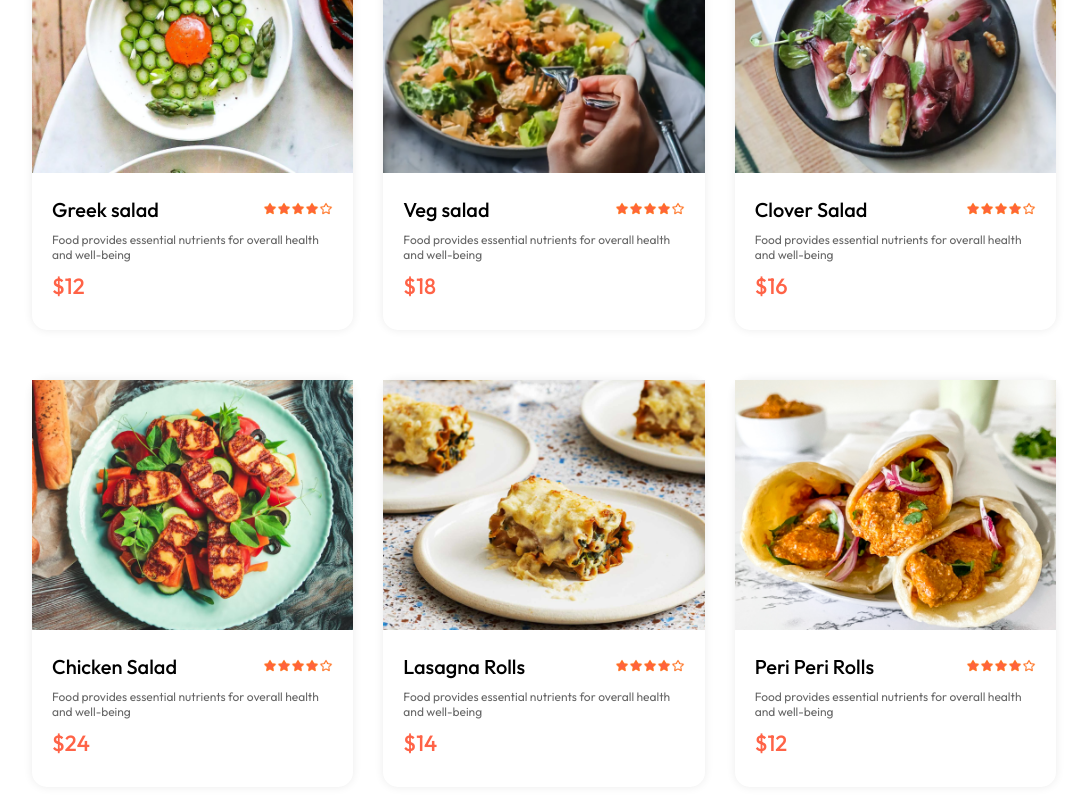
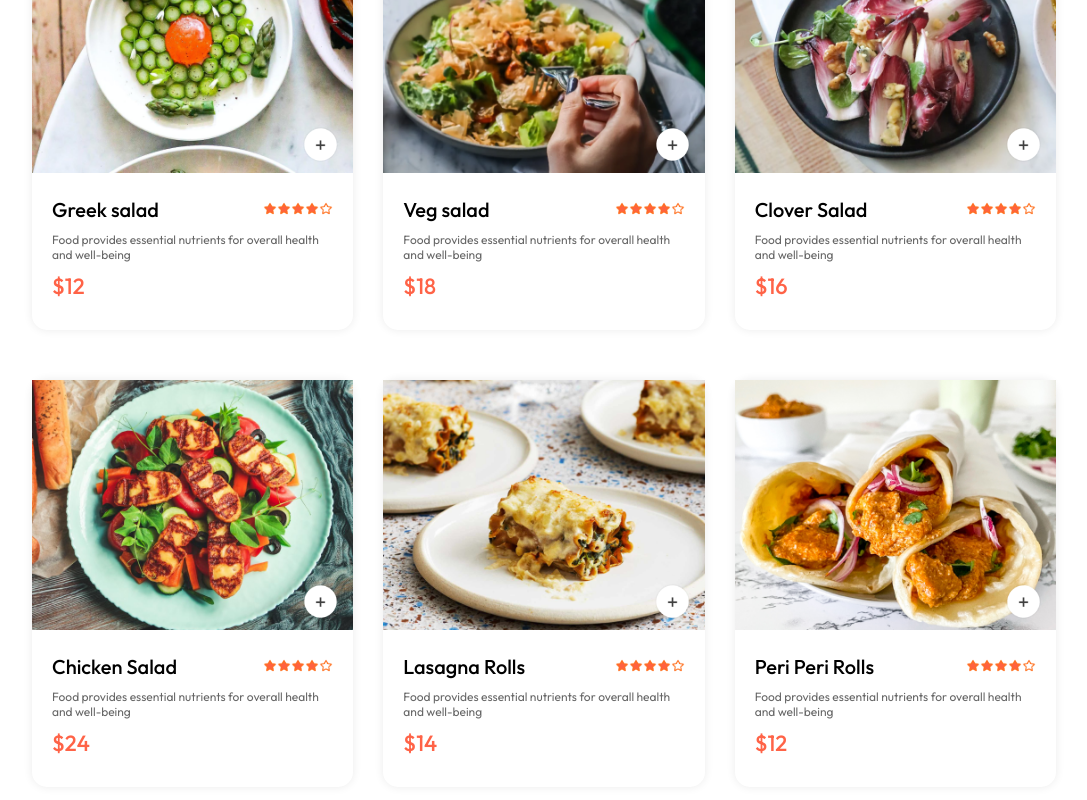
Before and after one commit to Hardik12244/DineDash, a React (Vite) app in the folder frontend/: page / in a window 1280 px wide. Shown: the part 1080-1880 px from the top of the page, without its empty margins (96-1183 px from the left). Built offline with nearby package versions, Linux system fonts and the light colour scheme.

Commit message:
feat:add footitem counter

```diff
--- a/frontend/src/components/FoodItem/FoodItem.tsx
+++ b/frontend/src/components/FoodItem/FoodItem.tsx
@@ -1,12 +1,20 @@
-import React from 'react'
+import React, { useState } from 'react'
 import { assets, type FoodItemType } from '../../assets/assets'
 import './FoodItem.css'
 
-function FoodItem({_id,name,description,price,image}:FoodItemType) {
+function FoodItem({ _id, name, description, price, image }: FoodItemType) {
+
+    const [itemCount, setItemCount] = useState(0);
+
     return (
         <div className='food-item'>
             <div className="food-item-img-container">
                 <img className='food-item-image' src={image} alt="" />
+                {!itemCount ? <img onClick={() => setItemCount(prev => prev + 1)} className='add' src={assets.add_icon_white} /> : <div className='food-item-counter'>
+                    <img onClick={() => setItemCount(prev => prev - 1)} src={assets.remove_icon_red} alt="" />
+                    <p>{itemCount}</p>
+                    <img onClick={() => setItemCount(prev => prev + 1)} src={assets.add_icon_green} alt="" />
+                </div>}
             </div>
             <div className="food-item-info">
                 <div className="food-item-name-rating">
```
Lines whose indentation alone changed are shown as unchanged.
